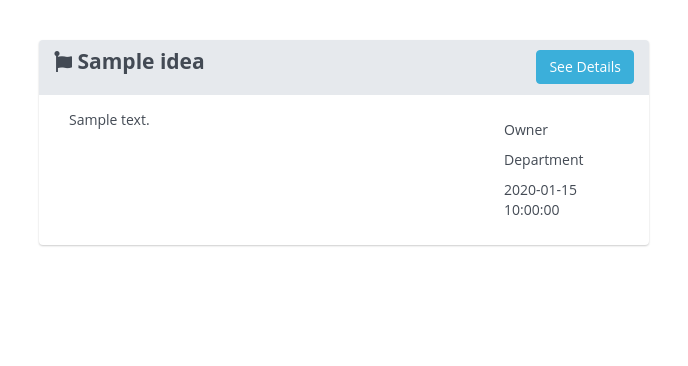
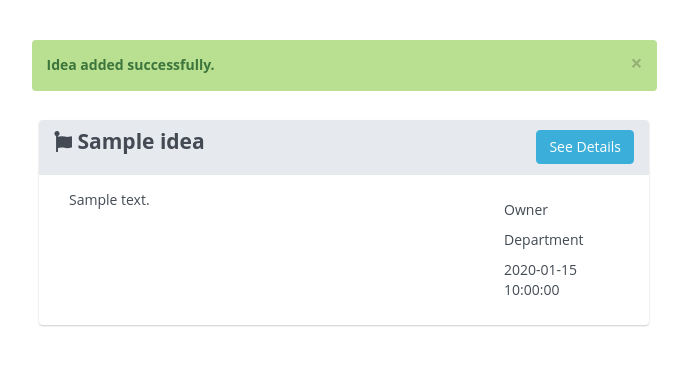
Before and after one commit to OliverCattermole/idea-repo, a PHP site: page /ideas.php in a window 1280 px wide. Shown: the top 366 px of the page, without its empty margins (296-984 px from the left). Run offline with PHP 8.4, Linux system fonts and the light colour scheme; tables that the repository leaves empty or names only in its code hold one stand-in row (values such as "Sample post"); some libraries are stand-ins or nearby versions.

Commit message:
redirect to ideas page and display success message after submission

```diff
--- a/ideas.php
+++ b/ideas.php
@@ -21,31 +21,22 @@
 
 <body>
     <div class="container-fluid">
-    	<div class="spacer"></div>
 
-   	<?php
-   		//if post is non-empty - i.e. we came to this page via form submission
-   		if (count($_POST)>0){
+    <!-- header -->
+    <div class="spacer"></div>
 
-   			//insert idea into the database using a prepared statement
-	   		$stmt = $db->prepare('INSERT INTO ideas VALUES (NULL, :title, :descr, :category, 0, "'.date("Y-m-d H:i:s").'")');
-			$stmt->bindParam(':title', $title, PDO::PARAM_STR);
-			$stmt->bindParam(':descr', $desc, PDO::PARAM_STR);
-			$stmt->bindParam(':category', $category, PDO::PARAM_INT);
+    <?php if($GET['status']='success'){?>
+		<div class="col-lg-3 col-md-2 col-sm-1"></div>
+		<div class="col-lg-6 col-md-8 col-sm-10 alert alert-success alert-dismissable">
+		  <button type="button" class="close" data-dismiss="alert" aria-hidden="true">×</button>
+		  <strong>Idea added successfully.</strong>
+		</div>
+		<div class="col-lg-3 col-md-2 col-sm-1"></div>
 
-			$title = $_POST['title'];
-			$desc = $_POST['description'];
-			$category = $_POST['category'];
-			$stmt->execute();
-   	?>
-   			<div class="spacer"></div>
-			<div class="alert alert-success alert-dismissable">
-			        <button type="button" class="close" data-dismiss="alert" aria-hidden="true">×</button>
-			        <strong>Form submitted.</strong>
-			</div>
-	<?php
-		};
-	?>
+		<div class="spacer"></div>
+		<div class="spacer"></div>
+
+    <?php }; ?>
 
 <?php
 	//fetch ideas from the db
```
Also changed, not shown: index.php (+27 -1 lines).
